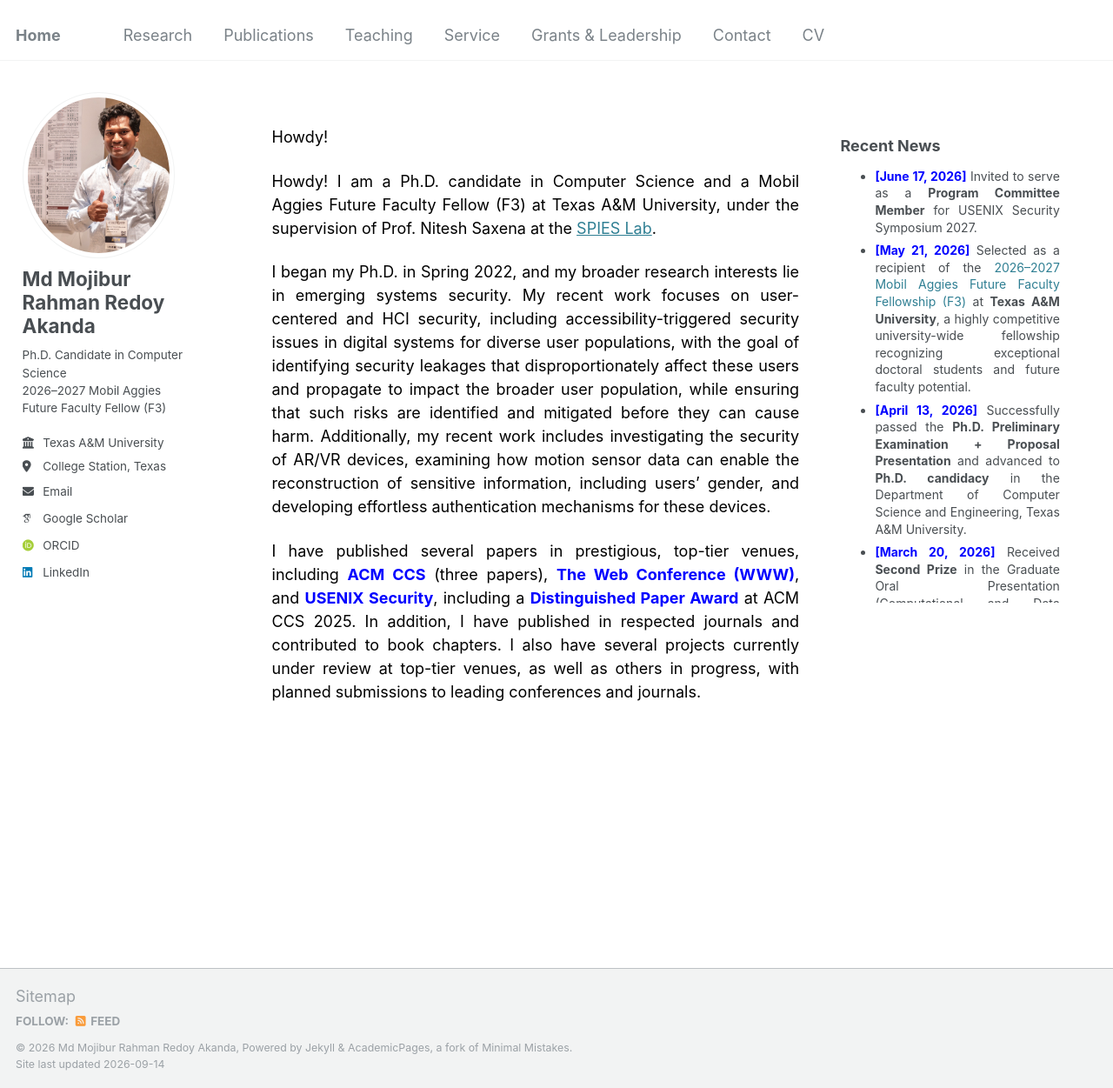
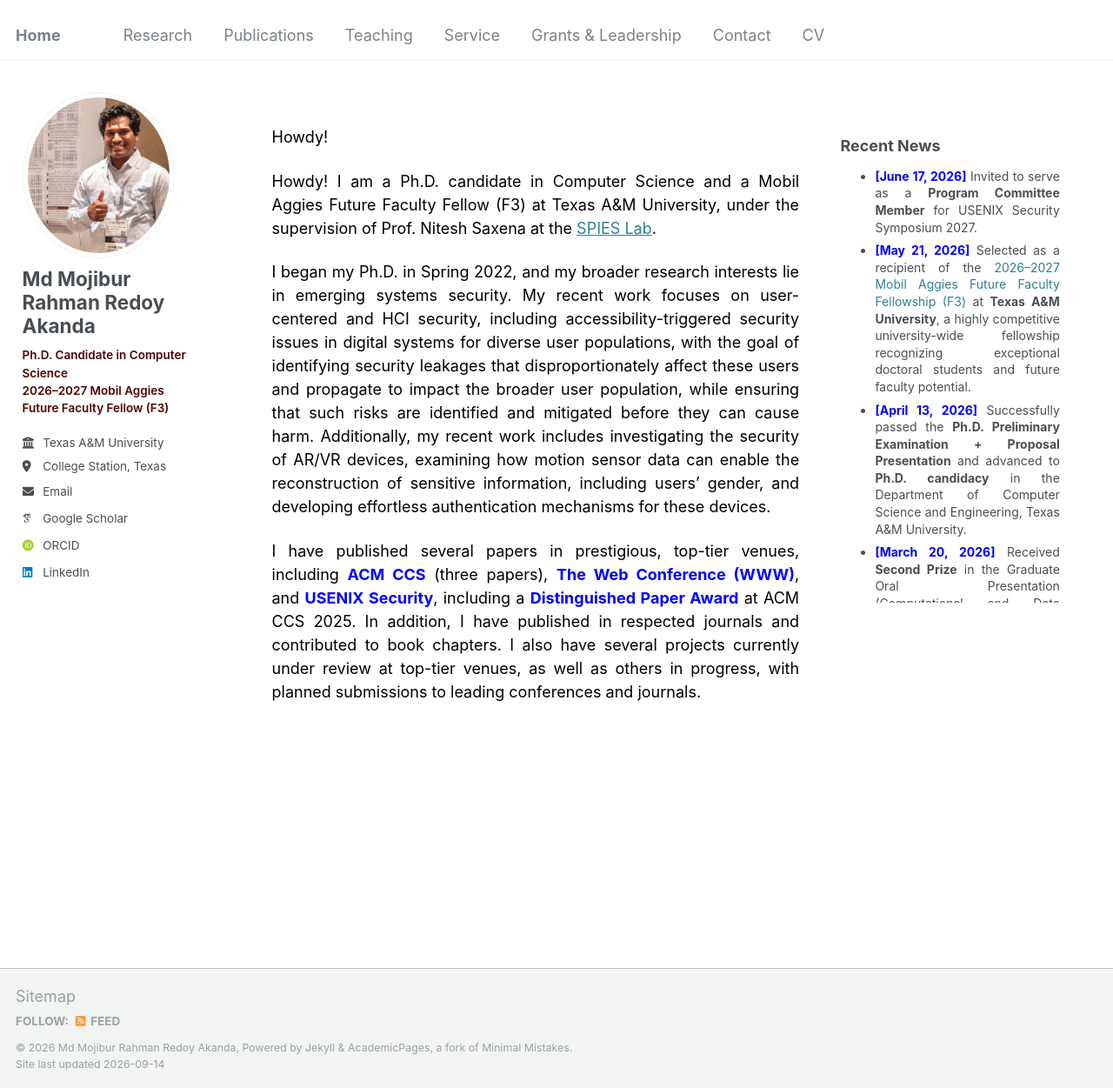
Before and after one commit to redoyakanda/redoyakanda.github.io, a Jekyll site: the page built from _pages/about.md, in a window 1280 px wide and 1251 px high. Shown: the whole window at 87% size. Built offline with Jekyll 4.4.1, drawn with Linux system fonts in a browser that asks for light colours; some web fonts are replaced.

Commit message:
Update default.html

```diff
--- a/_layouts/default.html
+++ b/_layouts/default.html
@@ -192,8 +192,8 @@ layout: compress
             <div class="author__content">
               <h3 class="author__name">Md Mojibur Rahman Redoy Akanda</h3>
               <p class="author__bio">
-              Ph.D. Candidate in Computer Science<br>
-              2026–2027 Mobil Aggies Future Faculty Fellow (F3)
+  <span style="color: #500000; font-weight: 600;">Ph.D. Candidate in Computer Science</span><br>
+  <span style="color: #500000; font-weight: 600;">2026–2027 Mobil Aggies Future Faculty Fellow (F3)</span>
               </p>
             </div>
             <div class="author__urls-wrapper">
```
